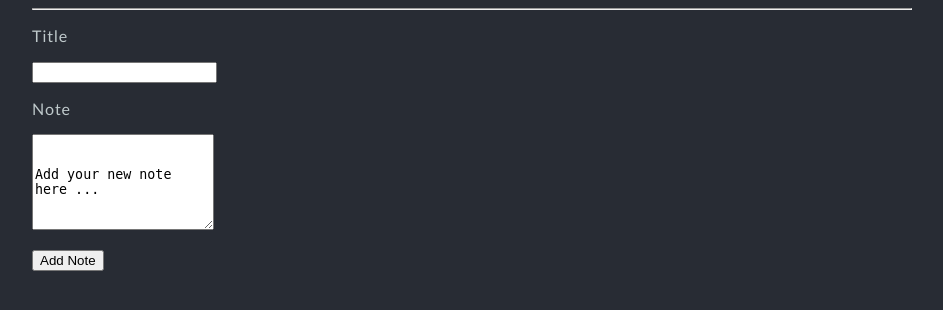
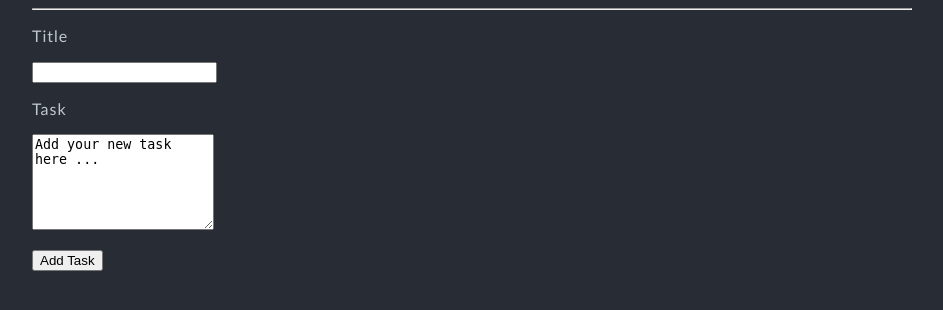
Before and after one commit to ethannixon66/3155TeamProject, a Flask app: page /tasks/new in a window 1280 px wide. Shown: the part 109-419 px from the top of the page, without its empty margins (168-1111 px from the left). Run offline with Flask 2, Linux system fonts and the light colour scheme.

Commit message:
Fixed bug adding newlines to edited tasks

```diff
--- a/main.py
+++ b/main.py
@@ -54,16 +54,18 @@ def update_task(task_id):
 
         db.session.add(task)
         db.session.commit()
+        return redirect(url_for('get_tasks'))
 
-        return redirect(url_for('get_tasks'))
     else:
+        my_task = db.session.query(Task).filter_by(id=task_id).one()
+        print(my_task.id)
+        return render_template('new.html', task=my_task)
 
-        my_task = db.session.query(Task).filter_by(id=task_id).one()
-
-        return render_template('new.html', note=my_task)
-
-@app.route('/tasks/delete/<task_id>')
+@app.route('/tasks/delete/<task_id>', methods=['POST'])
 def delete_task(task_id):
-    return "hello"
+    my_task = db.session.query(Task).filter_by(id=task_id).one()
+    db.session.delete(my_task)
+    db.session.commit()
+    return redirect(url_for("get_tasks"))
 
 app.run(host=os.getenv('IP', '127.0.0.1'),port=int(os.getenv('PORT', 5000)),debug=True)
--- a/templates/new.html
+++ b/templates/new.html
@@ -15,19 +15,26 @@
         <a href="{{url_for('new_task')}}">New Task</a>
     </nav>
     <hr/>
-    <form action="new" method="post">
+    {% if task %}
+        <form action="{{ url_for('update_task', task_id=task.id) }}" method="post">
+    {% else %}
+        <form action="new" method="post">
+    {% endif %}
         <p><label>Title </label></p>
         <p> <input type="text" name="title" value="{% if task %}{{task.title}} {% endif %}" /></p>
-        <p><label>Note </label></p>
+        <p><label>Task </label></p>
         <p>
             <textarea name="taskText" rows="6" cols="0">
-                {% if task %}
-                    {{task.text}}
-                {% else %}
-                    Add your new note here ...
-                {% endif %}
-            </textarea>
+                {%- if task -%}
+                {{task.text}}
+                {%- else -%}
+                Add your new task here ...
+                {%- endif -%}</textarea>
         </p>
-        <input type="submit" value="Add Note"/>
+        {% if task %}
+            <input type="submit" value="Update Task">
+        {% else %}
+            <input type="submit" value="Add Task"/>
+        {% endif %}
     </form>
 </body>
--- a/templates/tasks.html
+++ b/templates/tasks.html
@@ -24,10 +24,10 @@
         <tr>
             <td><a href="{{ url_for('get_task', task_id=task.id)}}">{{ task.title }}</a></td>
             <td>{{ task.date }}</td>
-            <td><a href="{{ url_for('update_task', task_id=task.id) }}">Edit</a></td>
+            <td><a href="{{ url_for('update_task', task_id=task.id)}}">Edit {{task.id}}</a></td>
             <td>
                 <form action="{{ url_for('delete_task', task_id=task.id) }}" method="post">
-                    <button type="submit" value="Delete">Submit</button>
+                    <button type="submit" value="Delete">Delete</button>
                 </form>
             </td>
         </tr>
```
Also changed, not shown: instance/task_app.db.
